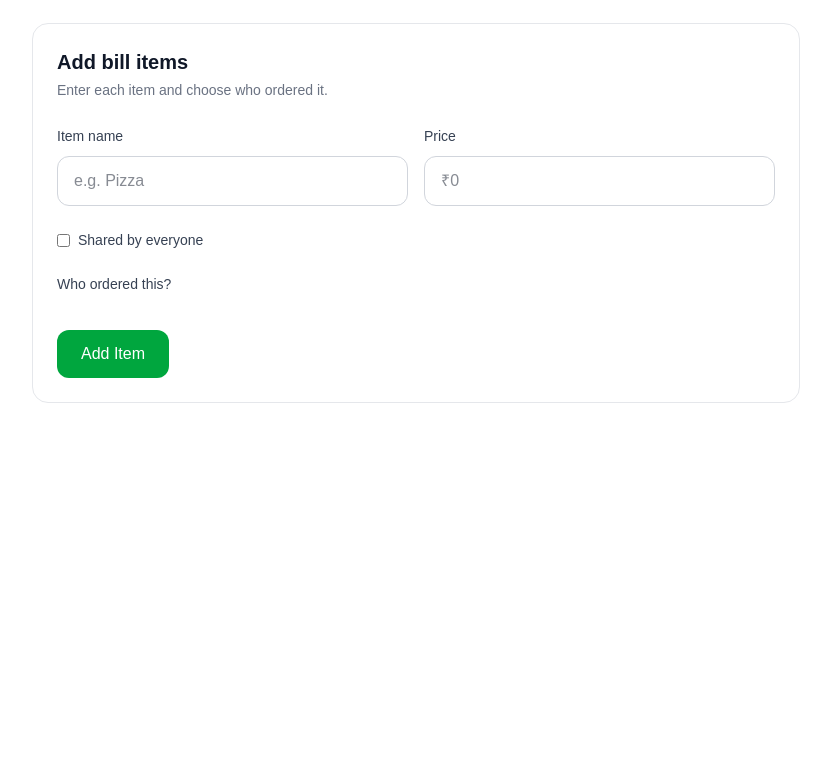
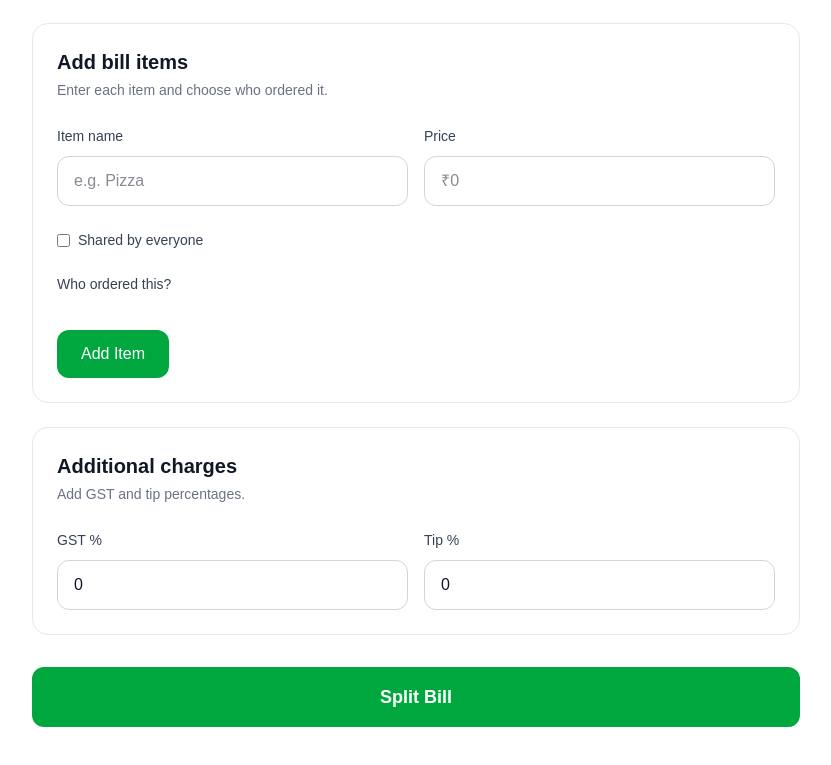
Before and after one commit to Shubhashissahu/FinPilot-financial-tools, a Next.js app: page /split in a window 1280 px wide. Shown: the part 413-1178 px from the top of the page, without its empty margins (224-1055 px from the left). Before the commit the page ends 864 px from the top, so only its background shows below. Built offline with nearby package versions, Linux system fonts and the light colour scheme.

Commit message:
Added bussiness logic

```diff
--- a/app/split/page.tsx
+++ b/app/split/page.tsx
@@ -5,13 +5,45 @@ import Link from "next/link";
 
 import PeopleInput from "@/components/Peopleinput";
 import BillItemForm from "@/components/BillItemForm";
+import TaxTipInput from "@/components/TaxTipInput";
+import { calculateSplit } from "@/lib/calculateSplit";
+import PersonBreakdown from "@/components/PersonBreakdown";
 
-import { BillItem, Person } from "@/types/bill";
+import {
+  BillItem,
+  Person,
+  PersonBillResult,
+} from "@/types/bill";
 
 export default function SplitPage() {
   const [people, setPeople] = useState<Person[]>([]);
   const [items, setItems] = useState<BillItem[]>([]);
+  const [gst, setGst] = useState(0);
+const [tip, setTip] = useState(0);
+const [results, setResults] = useState<
+  PersonBillResult[]
+>([]);
 
+const handleSplitBill = () => {
+  if (people.length < 2) {
+    alert("Add at least two people.");
+    return;
+  }
+
+  if (items.length === 0) {
+    alert("Add at least one bill item.");
+    return;
+  }
+
+  const calculatedResults = calculateSplit(
+    people,
+    items,
+    gst,
+    tip
+  );
+
+  setResults(calculatedResults);
+};
   return (
     <main className="min-h-screen bg-white px-6 py-12">
       <div className="mx-auto max-w-3xl">
@@ -40,6 +72,39 @@ export default function SplitPage() {
           items={items}
           setItems={setItems}
         />
+        <TaxTipInput
+  gst={gst}
+  setGst={setGst}
+  tip={tip}
+  setTip={setTip}
+/>
+
+<button
+  onClick={handleSplitBill}
+  className="mt-8 w-full rounded-xl bg-green-600 px-6 py-4 text-lg font-semibold text-white transition hover:bg-green-700"
+>
+  Split Bill
+</button>
+{results.length > 0 && (
+  <section className="mt-12">
+    <h2 className="text-2xl font-bold text-gray-900">
+      Bill breakdown
+    </h2>
+
+    <p className="mt-2 text-gray-500">
+      Here s what everyone needs to pay.
+    </p>
+
+    <div className="mt-6 grid gap-6 sm:grid-cols-2">
+      {results.map((result) => (
+        <PersonBreakdown
+          key={result.personId}
+          result={result}
+        />
+      ))}
+    </div>
+  </section>
+)}
       </div>
     </main>
   );
--- /dev/null
+++ b/components/PersonBreakdown.tsx
@@ -0,0 +1,78 @@
+import { PersonBillResult } from "@/types/bill";
+
+interface PersonBreakdownProps {
+  result: PersonBillResult;
+}
+
+export default function PersonBreakdown({
+  result,
+}: PersonBreakdownProps) {
+  return (
+    <div className="rounded-2xl border border-gray-50 p-6">
+      <div className="flex items-center justify-between">
+        <h3 className="text-xl font-semibold text-gray-900">
+          {result.name}
+        </h3>
+      </div>
+
+      <div className="mt-6 space-y-3">
+        {result.items.map((item) => (
+          <div
+            key={item.itemId}
+            className="flex justify-between text-sm"
+          >
+            <span className="text-gray-600">
+              {item.name}
+            </span>
+
+            <span className="text-gray-900">
+              ₹{item.amount.toFixed(2)}
+            </span>
+          </div>
+        ))}
+      </div>
+
+      <div className="mt-6 space-y-3 border-t border-gray-200 pt-4">
+        <div className="flex justify-between text-sm">
+          <span className="text-gray-500">
+            Subtotal
+          </span>
+
+          <span className="text-gray-900">
+            ₹{result.subtotal.toFixed(2)}
+          </span>
+        </div>
+
+        <div className="flex justify-between text-sm">
+          <span className="text-gray-500">
+            GST
+          </span>
+
+          <span className="text-gray-900">
+            ₹{result.gstAmount.toFixed(2)}
+          </span>
+        </div>
+
+        <div className="flex justify-between text-sm">
+          <span className="text-gray-500">
+            Tip
+          </span>
+
+          <span className="text-gray-900">
+            ₹{result.tipAmount.toFixed(2)}
+          </span>
+        </div>
+
+        <div className="flex justify-between border-t border-gray-200 pt-3 font-semibold">
+          <span className="text-gray-900">
+            Total to pay
+          </span>
+
+          <span className="text-green-600">
+            ₹{result.total.toFixed(2)}
+          </span>
+        </div>
+      </div>
+    </div>
+  );
+}
--- /dev/null
+++ b/components/TaxTipInput.tsx
@@ -0,0 +1,59 @@
+interface TaxTipInputProps {
+  gst: number;
+  setGst: React.Dispatch<React.SetStateAction<number>>;
+  tip: number;
+  setTip: React.Dispatch<React.SetStateAction<number>>;
+}
+
+export default function TaxTipInput({
+  gst,
+  setGst,
+  tip,
+  setTip,
+}: TaxTipInputProps) {
+  return (
+    <section className="mt-6 rounded-2xl border border-gray-200 p-6">
+      <h2 className="text-xl font-semibold text-gray-900">
+        Additional charges
+      </h2>
+
+      <p className="mt-1 text-sm text-gray-500">
+        Add GST and tip percentages.
+      </p>
+
+      <div className="mt-6 grid gap-4 sm:grid-cols-2">
+        <div>
+          <label className="text-sm font-medium text-gray-700">
+            GST %
+          </label>
+
+          <input
+            type="number"
+            min="0"
+            value={gst}
+            onChange={(e) =>
+              setGst(Number(e.target.value))
+            }
+            className="mt-2 w-full rounded-xl border border-gray-300 px-4 py-3 text-gray-900 outline-none focus:border-green-500"
+          />
+        </div>
+
+        <div>
+          <label className="text-sm font-medium text-gray-700">
+            Tip %
+          </label>
+
+          <input
+            type="number"
+            min="0"
+            value={tip}
+            onChange={(e) =>
+              setTip(Number(e.target.value))
+            }
+            className="mt-2 w-full rounded-xl border border-gray-300 px-4 py-3 text-gray-900 outline-none focus:border-green-500"
+          />
+        </div>
+      </div>
+    </section>
+  );
+}
--- /dev/null
+++ b/lib/calculateSplit.ts
@@ -0,0 +1,67 @@
+import {
+  BillItem,
+  Person,
+  PersonBillResult,
+} from "@/types/bill";
+
+export function calculateSplit(
+  people: Person[],
+  items: BillItem[],
+  gst: number,
+  tip: number
+): PersonBillResult[] {
+  const results: PersonBillResult[] = people.map(
+    (person) => ({
+      personId: person.id,
+      name: person.name,
+      items: [],
+      subtotal: 0,
+      gstAmount: 0,
+      tipAmount: 0,
+      total: 0,
+    })
+  );
+
+  items.forEach((item) => {
+    if (item.assignedTo.length === 0) {
+      return;
+    }
+
+    const share =
+      item.price / item.assignedTo.length;
+
+    item.assignedTo.forEach((personId) => {
+      const personResult = results.find(
+        (result) =>
+          result.personId === personId
+      );
+
+      if (!personResult) {
+        return;
+      }
+
+      personResult.items.push({
+        itemId: item.id,
+        name: item.name,
+        amount: share,
+      });
+
+      personResult.subtotal += share;
+    });
+  });
+
+  results.forEach((result) => {
+    result.gstAmount =
+      result.subtotal * (gst / 100);
+
+    result.tipAmount =
+      result.subtotal * (tip / 100);
+
+    result.total =
+      result.subtotal +
+      result.gstAmount +
+      result.tipAmount;
+  });
+
+  return results;
+}
```
Also changed, not shown: types/bill.ts (+16 -0 lines).
